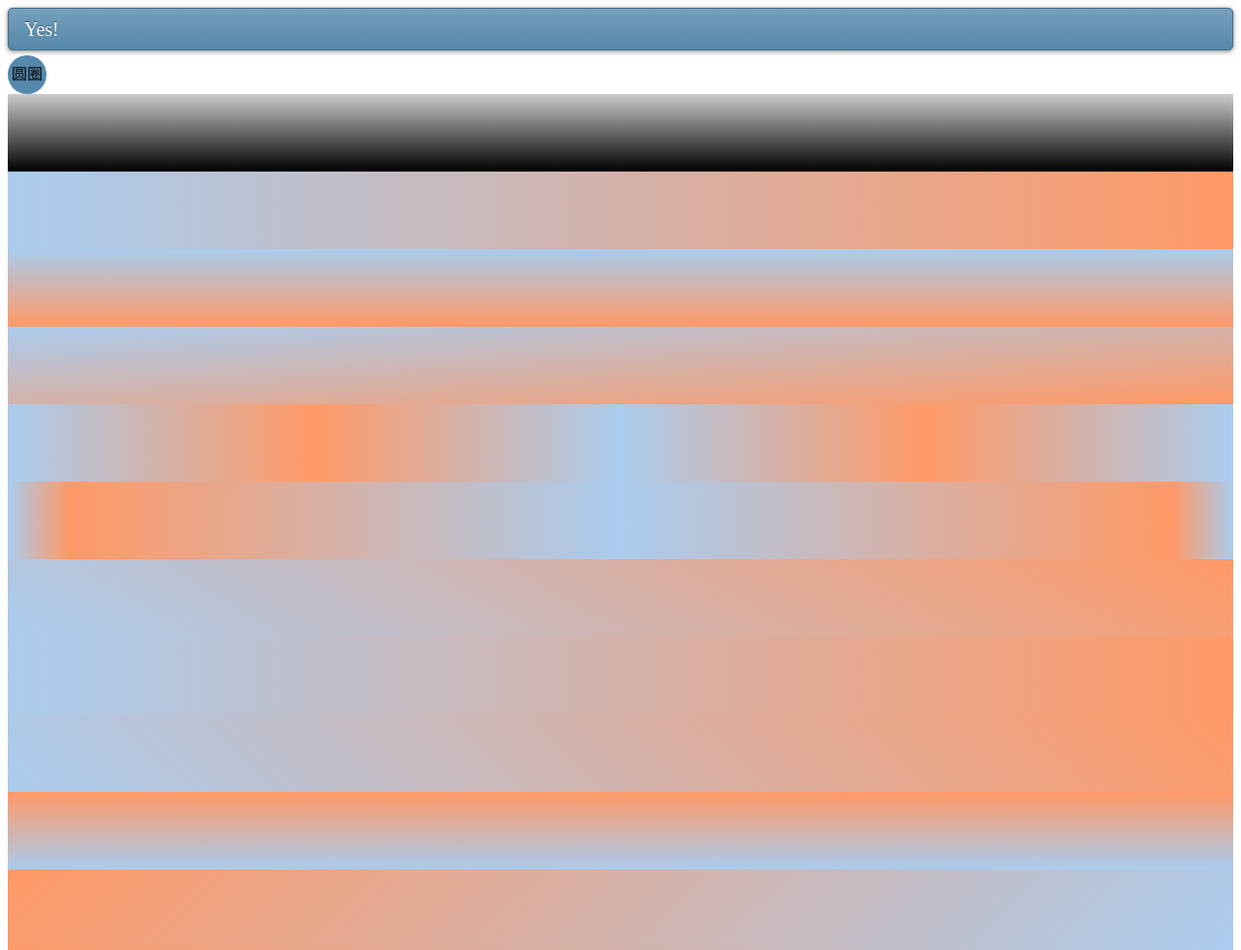
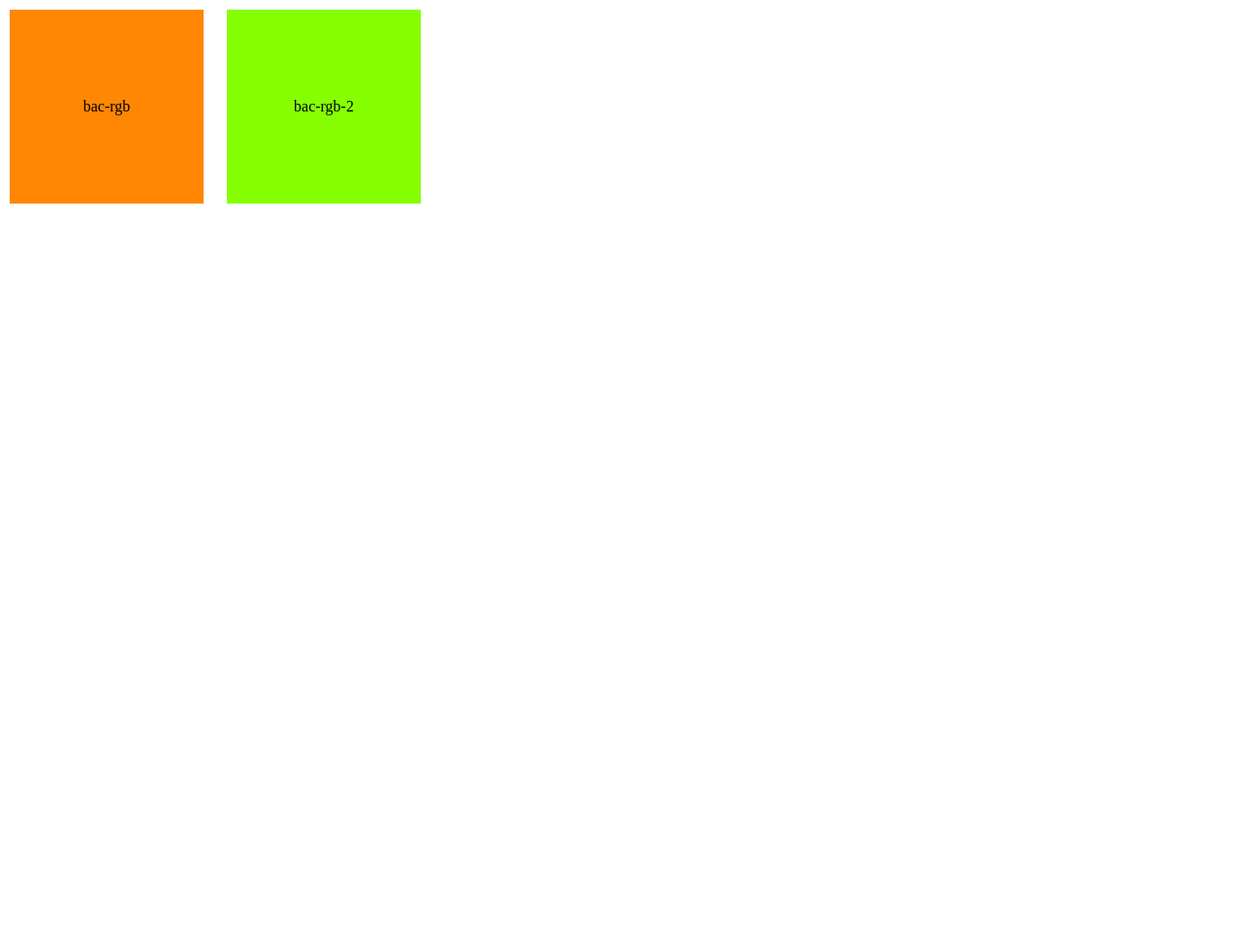
Before and after one commit to wlp-ljc/css_secret, a plain HTML site: page chpt1/chpt001.html in a window 1280 px wide. Shown: the top 980 px of the page at 97% size. After the commit the page ends 800 px from the top, so only its background shows below. Drawn offline with Linux system fonts and the light colour scheme.

Commit message:
图片测试

```diff
--- a/chpt1/chpt001.html
+++ b/chpt1/chpt001.html
@@ -2,74 +2,34 @@
 <html lang="en">
 <head>
 	<meta charset="UTF-8">
-	<title>css 揭秘在学习</title>
+	<title>rgba 和 hsla</title>
 	<style type="text/css">
-		.btn {
-			padding: 6px 16px;
-			border: 1px solid #446d88;
-			background: #58a linear-gradient(#77a0bb, #58a);
-			border-radius: 5px;
-			box-shadow: 0 1px 5px gray;
-			color: white;
-			text-shadow: 0 -1px 1px #335166;
-			font-size: 20px;
-			line-height: 30px;
+		*{
+			margin: 0;
+			padding: 0;
 		}
-		.border-radius {
-			border-radius: 20px;
-			width: 40px;
-			height: 40px;
-			line-height: 40px;
+		.demo {
+			width: 200px;
+			height: 200px;
+			margin: 10px;
 			text-align: center;
-			background: #58a;
-			margin-top: 5px;
+			line-height: 200px;
+			display: inline-block;
+		}
+		.bac-rgb {
+			background: rgb(255,135,3);
+		}
+		.bac-rgb-2 {
+			background: rgb(135,255,3);
 		}
 	</style>
-	<link rel="stylesheet" type="text/css" href="common.css">
 </head>
 <body>
-	<div class="btn">
-		Yes!
+	<div class="demo bac-rgb">
+		bac-rgb
 	</div>
-	<div class="border-radius">
-		圆圈
+	<div class="demo bac-rgb-2">
+		bac-rgb-2
 	</div>
-	<div class="gradinet linear-gradinet">
-	</div>
-	<div class="gradinet linear-gradinet-left">
-	</div>
-	<div class="gradinet linear-gradinet-top">
-	</div>
-	<div class="gradinet linear-gradinet-left-top">
-	</div>
-	<div class="gradinet linear-gradinet-left-even">
-	</div>
-	<div class="gradinet line-gradient-Arb">
-	</div>
-	<div class="gradinet line-gradient-30deg">
-	</div>
-	<div class="gradinet line-gradient-deg0">
-	</div>
-	<div class="gradinet line-gradient-deg45">
-	</div>
-	<div class="gradinet line-gradient-deg90">
-	</div>
-	<div class="gradinet line-gradient-deg135">
-	</div>
-	<div class="gradinet line-gradient-deg180">
-	</div>
-	<div class="gradinet line-gradient-deg225">
-	</div>
-	<div class="gradinet line-gradient-deg270">
-	</div>
-	<div class="gradinet line-gradient-deg315">
-	</div>
-	<div class="gradinet line-gradient-deg360">
-	</div>
-	<div class="gradinet line-gradient-alpha">
-	</div>
-	<div class="gradinet radial-gradient">
-	</div>
-
 </body>
 </html>
```
Also changed, not shown: chpt1/chpt005.html (added, +75 -0 lines), index.html (+1 -1 lines), chpt1/README.md.
